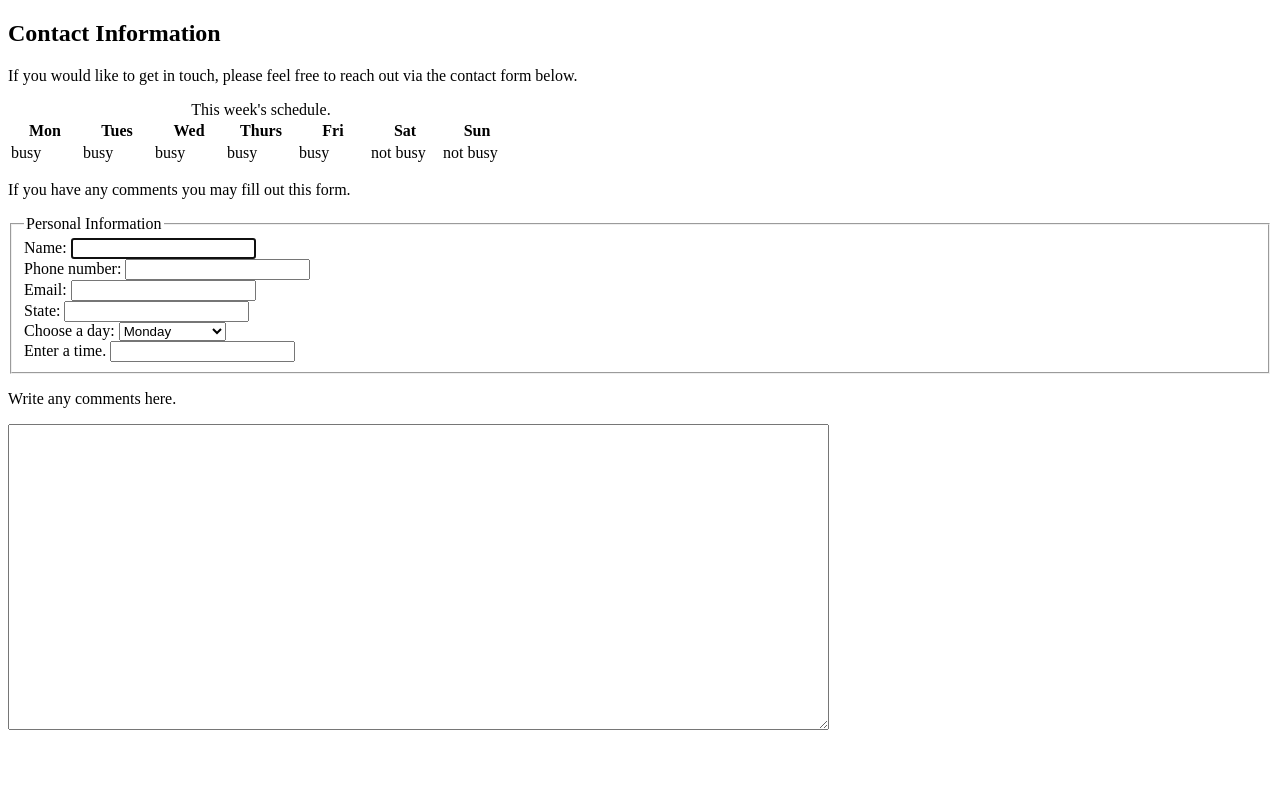
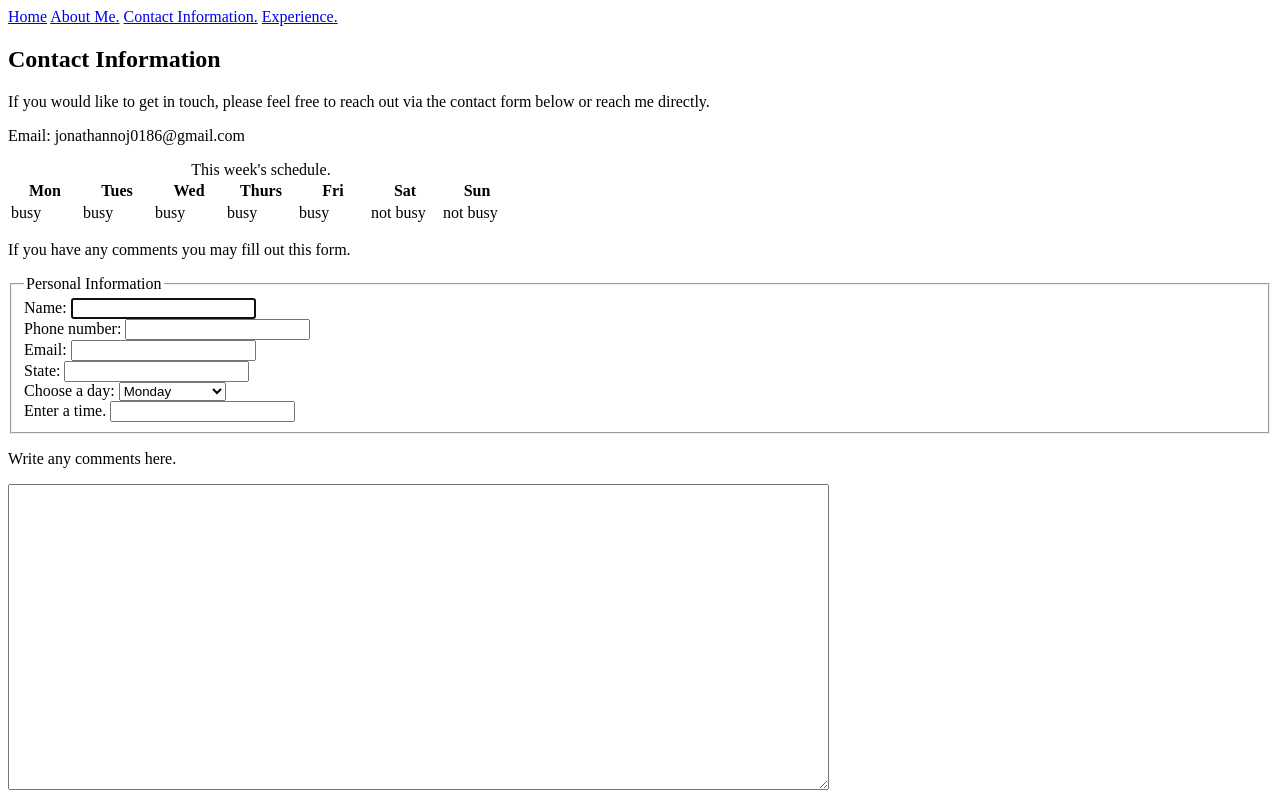
Before and after one commit to iojosorio/cse134-hw2, a plain HTML site: page _contact.html in a window 1280 px wide. Drawn offline with Linux system fonts and the light colour scheme.

Commit message:
updated files to include navigation

```diff
--- a/_contact.html
+++ b/_contact.html
@@ -10,10 +10,18 @@
     </script>
 </head>
 <body>
+    <main>
+        <nav>
+            <a href="index.html">Home</a>
+            <a href="_about.html">About Me.</a>
+            <a href="_contact.html">Contact Information.</a>
+            <a href="_experience.html">Experience.</a>
+        </nav>
         <section>
             <hgroup>
                 <h1>Contact Information</h1>
-            <p>If you would like to get in touch, please feel free to reach out via the contact form below.</p>
+                <p>If you would like to get in touch, please feel free to reach out via the contact form below or reach me directly.</p>
+                <p>Email: jonathannoj0186@gmail.com</p>
             </hgroup>
         </section>
 
@@ -99,6 +107,6 @@
             <textarea name="comments" id="comments" rows="20" cols="100"></textarea>
 
         </form>
-
+    </main>
 </body>
 </html>
```
Also changed, not shown: _about.html (+8 -2 lines), _experience.html (+7 -2 lines), _projects.html (+10 -0 lines), index.html (+1 -0 lines). Lines whose indentation alone changed are shown as unchanged.
